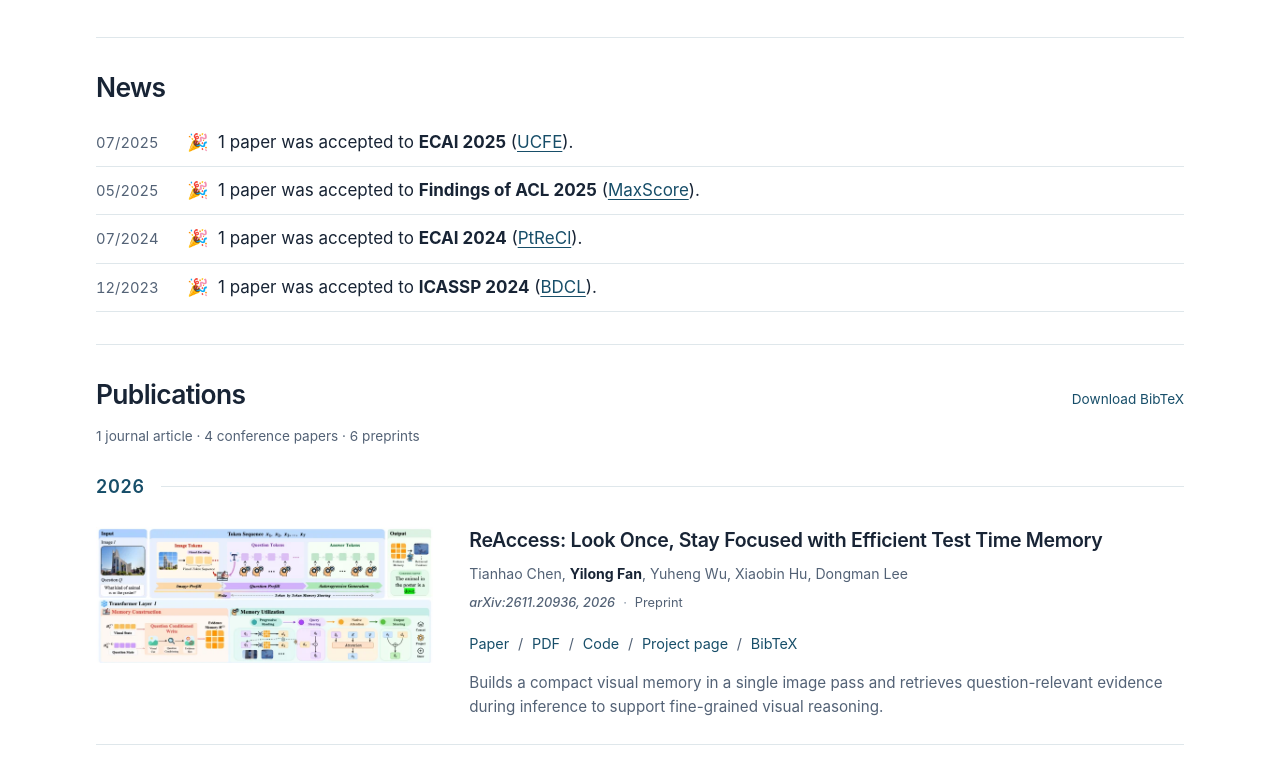
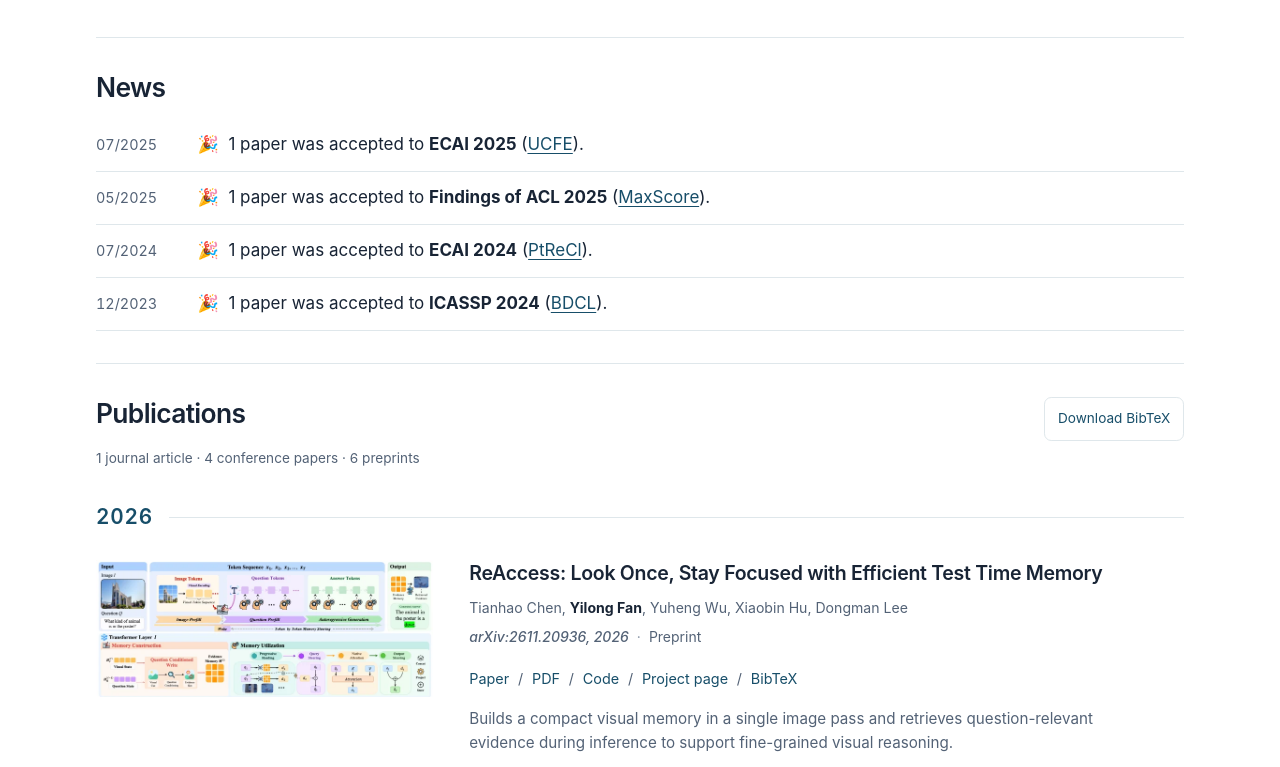
Before and after one commit to fyl0715/fyl0715.github.io, a plain HTML site: page index.html in a window 1280 px wide. Shown: the part 927-1694 px from the top of the page. Drawn offline with Linux system fonts and the light colour scheme.

Commit message:
Refine news and publication typography

```diff
--- a/assets/site.css
+++ b/assets/site.css
@@ -187,16 +187,21 @@ body:has(.figure-dialog[open]) { overflow: hidden; }
 .background-row { gap: clamp(2rem, 5vw, 4rem); }
 .education h2, .research h2, .section-heading h2 { font-size: clamp(1.35rem, 2.1vw, 1.65rem); }
 .news-list { list-style: none; padding: 0; margin-top: .9rem; }
-.news-list li { border-bottom: 1px solid var(--line); padding: .55rem 0; }
+.news-list li { display: grid; grid-template-columns: 5.5rem minmax(0, 1fr); align-items: baseline; gap: .85rem; border-bottom: 1px solid var(--line); padding: .7rem 0; }
 .news-list li + li { margin-top: 0; }
-.news-list time { color: var(--muted); display: inline-block; min-width: 5rem; font-size: .92rem; }
-.year-heading { color: var(--blue); }
+.news-list time { color: var(--muted); font-size: .9rem; margin: 0; white-space: nowrap; }
+.news-list a:hover { color: var(--ink); }
+.year-heading { color: var(--blue); font-size: 1.3rem; font-variant-numeric: tabular-nums; margin-top: 1.8rem; }
+.publication-year + .publication-year { margin-top: .65rem; }
 .publication { padding-block: 1.55rem; }
 .publication-row:has(.pub-figure) { grid-template-columns: minmax(0, 31%) minmax(0, 1fr); gap: clamp(1.5rem, 3vw, 2.25rem); align-items: start; }
 .publication h3 { font-size: clamp(1.05rem, 1.6vw, 1.22rem); line-height: 1.4; }
 .pub-links { gap: .55rem; font-size: .9rem; }
 .pub-links > a, .pub-links > button { min-height: 44px; }
-.pub-summary { color: var(--muted); }
+.pub-summary { color: var(--muted); max-width: 72ch; }
+.pub-meta { font-size: .875rem; }
+.small-link { display: inline-flex; align-items: center; min-height: 44px; padding: .45rem .8rem; border: 1px solid var(--line); border-radius: .45rem; }
+.small-link:hover { background: var(--soft); }
 .publication:target { background: var(--soft); outline: .55rem solid var(--soft); border-radius: .3rem; }
 @media (max-width: 720px) {
   .intro-row, .publication-row:has(.pub-figure) { grid-template-columns: minmax(0, 1fr); gap: 1.2rem; }
@@ -214,6 +219,7 @@ body:has(.figure-dialog[open]) { overflow: hidden; }
   .featured-links a { padding: .65rem; }
   .about p { font-size: 1rem; line-height: 1.6; margin-bottom: .75rem; }
   .publication { padding-block: 1.4rem; }
+  .news-list li { grid-template-columns: 4.25rem minmax(0, 1fr); gap: .55rem; font-size: .95rem; }
 }
 @media (max-width: 360px) {
   .intro-row .profile { grid-template-columns: 70px minmax(0, 1fr); }
--- a/index.html
+++ b/index.html
@@ -202,16 +202,21 @@ body:has(.figure-dialog[open]) { overflow: hidden; }
 .background-row { gap: clamp(2rem, 5vw, 4rem); }
 .education h2, .research h2, .section-heading h2 { font-size: clamp(1.35rem, 2.1vw, 1.65rem); }
 .news-list { list-style: none; padding: 0; margin-top: .9rem; }
-.news-list li { border-bottom: 1px solid var(--line); padding: .55rem 0; }
+.news-list li { display: grid; grid-template-columns: 5.5rem minmax(0, 1fr); align-items: baseline; gap: .85rem; border-bottom: 1px solid var(--line); padding: .7rem 0; }
 .news-list li + li { margin-top: 0; }
-.news-list time { color: var(--muted); display: inline-block; min-width: 5rem; font-size: .92rem; }
-.year-heading { color: var(--blue); }
+.news-list time { color: var(--muted); font-size: .9rem; margin: 0; white-space: nowrap; }
+.news-list a:hover { color: var(--ink); }
+.year-heading { color: var(--blue); font-size: 1.3rem; font-variant-numeric: tabular-nums; margin-top: 1.8rem; }
+.publication-year + .publication-year { margin-top: .65rem; }
 .publication { padding-block: 1.55rem; }
 .publication-row:has(.pub-figure) { grid-template-columns: minmax(0, 31%) minmax(0, 1fr); gap: clamp(1.5rem, 3vw, 2.25rem); align-items: start; }
 .publication h3 { font-size: clamp(1.05rem, 1.6vw, 1.22rem); line-height: 1.4; }
 .pub-links { gap: .55rem; font-size: .9rem; }
 .pub-links > a, .pub-links > button { min-height: 44px; }
-.pub-summary { color: var(--muted); }
+.pub-summary { color: var(--muted); max-width: 72ch; }
+.pub-meta { font-size: .875rem; }
+.small-link { display: inline-flex; align-items: center; min-height: 44px; padding: .45rem .8rem; border: 1px solid var(--line); border-radius: .45rem; }
+.small-link:hover { background: var(--soft); }
 .publication:target { background: var(--soft); outline: .55rem solid var(--soft); border-radius: .3rem; }
 @media (max-width: 720px) {
   .intro-row, .publication-row:has(.pub-figure) { grid-template-columns: minmax(0, 1fr); gap: 1.2rem; }
@@ -229,6 +234,7 @@ body:has(.figure-dialog[open]) { overflow: hidden; }
   .featured-links a { padding: .65rem; }
   .about p { font-size: 1rem; line-height: 1.6; margin-bottom: .75rem; }
   .publication { padding-block: 1.4rem; }
+  .news-list li { grid-template-columns: 4.25rem minmax(0, 1fr); gap: .55rem; font-size: .95rem; }
 }
 @media (max-width: 360px) {
   .intro-row .profile { grid-template-columns: 70px minmax(0, 1fr); }
@@ -295,10 +301,10 @@ body:has(.figure-dialog[open]) { overflow: hidden; }
         <div class="section-heading">
           <h2 id="news-heading"><span data-lang="en">News</span><span data-lang="zh">新闻</span></h2>
         </div>
-        <ul class="news-list"><li><time datetime="2025-07">07/2025</time> <span aria-hidden="true">🎉</span> <span data-lang="en">1 paper was accepted to <strong>ECAI 2025</strong> (<a href="#ucfe2025">UCFE</a>).</span><span data-lang="zh"><strong>ECAI 2025</strong> 录用 1 篇论文（<a href="#ucfe2025">UCFE</a>）。</span></li>
-<li><time datetime="2025-05">05/2025</time> <span aria-hidden="true">🎉</span> <span data-lang="en">1 paper was accepted to <strong>Findings of ACL 2025</strong> (<a href="#maxscore2025">MaxScore</a>).</span><span data-lang="zh"><strong>Findings of ACL 2025</strong> 录用 1 篇论文（<a href="#maxscore2025">MaxScore</a>）。</span></li>
-<li><time datetime="2024-07">07/2024</time> <span aria-hidden="true">🎉</span> <span data-lang="en">1 paper was accepted to <strong>ECAI 2024</strong> (<a href="#pixel2024">PtReCl</a>).</span><span data-lang="zh"><strong>ECAI 2024</strong> 录用 1 篇论文（<a href="#pixel2024">PtReCl</a>）。</span></li>
-<li><time datetime="2023-12">12/2023</time> <span aria-hidden="true">🎉</span> <span data-lang="en">1 paper was accepted to <strong>ICASSP 2024</strong> (<a href="#bdcl2024">BDCL</a>).</span><span data-lang="zh"><strong>ICASSP 2024</strong> 录用 1 篇论文（<a href="#bdcl2024">BDCL</a>）。</span></li></ul>
+        <ul class="news-list"><li><time datetime="2025-07">07/2025</time> <div class="news-copy"><span aria-hidden="true">🎉</span> <span data-lang="en">1 paper was accepted to <strong>ECAI 2025</strong> (<a href="#ucfe2025">UCFE</a>).</span><span data-lang="zh"><strong>ECAI 2025</strong> 录用 1 篇论文（<a href="#ucfe2025">UCFE</a>）。</span></div></li>
+<li><time datetime="2025-05">05/2025</time> <div class="news-copy"><span aria-hidden="true">🎉</span> <span data-lang="en">1 paper was accepted to <strong>Findings of ACL 2025</strong> (<a href="#maxscore2025">MaxScore</a>).</span><span data-lang="zh"><strong>Findings of ACL 2025</strong> 录用 1 篇论文（<a href="#maxscore2025">MaxScore</a>）。</span></div></li>
+<li><time datetime="2024-07">07/2024</time> <div class="news-copy"><span aria-hidden="true">🎉</span> <span data-lang="en">1 paper was accepted to <strong>ECAI 2024</strong> (<a href="#pixel2024">PtReCl</a>).</span><span data-lang="zh"><strong>ECAI 2024</strong> 录用 1 篇论文（<a href="#pixel2024">PtReCl</a>）。</span></div></li>
+<li><time datetime="2023-12">12/2023</time> <div class="news-copy"><span aria-hidden="true">🎉</span> <span data-lang="en">1 paper was accepted to <strong>ICASSP 2024</strong> (<a href="#bdcl2024">BDCL</a>).</span><span data-lang="zh"><strong>ICASSP 2024</strong> 录用 1 篇论文（<a href="#bdcl2024">BDCL</a>）。</span></div></li></ul>
       </section>
       <section id="publications" aria-labelledby="publications-heading">
         <div class="section-heading">
```
Also changed, not shown: 1 other file.
